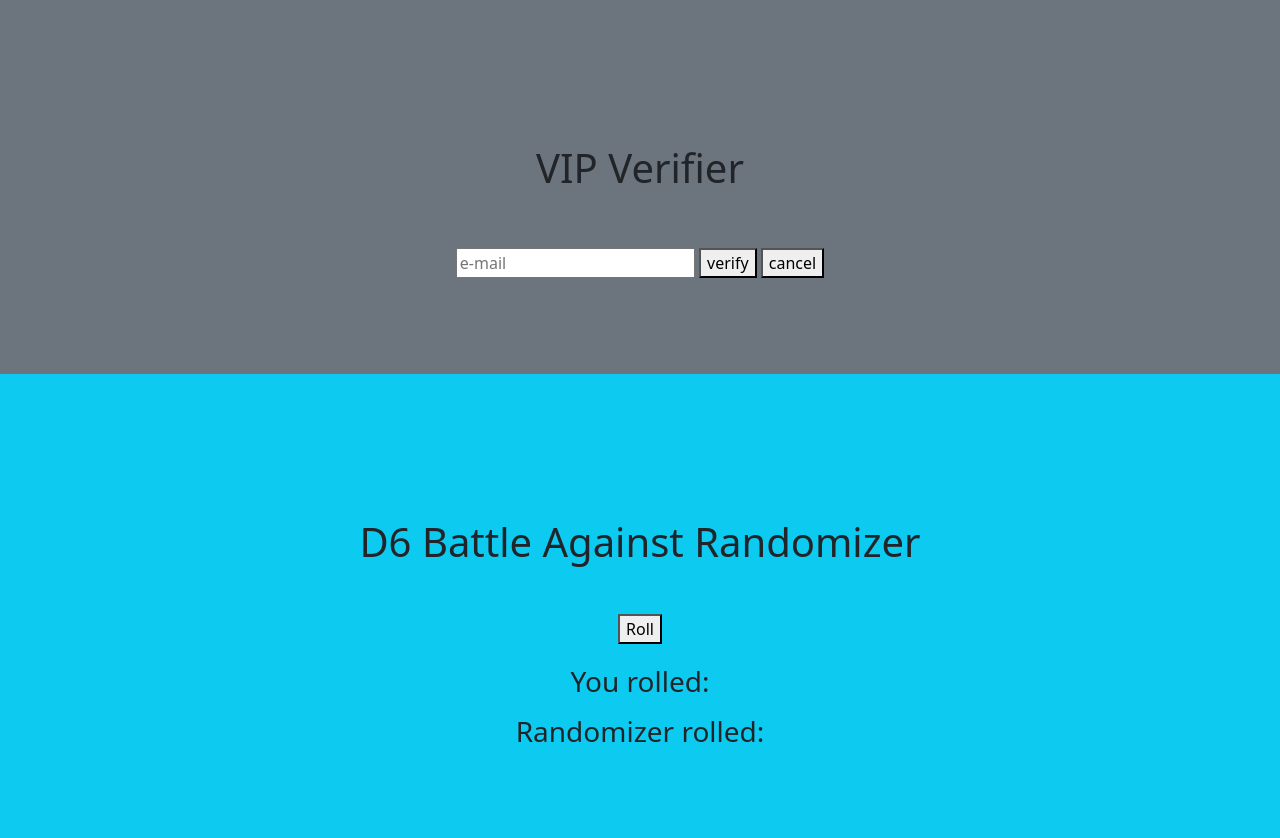
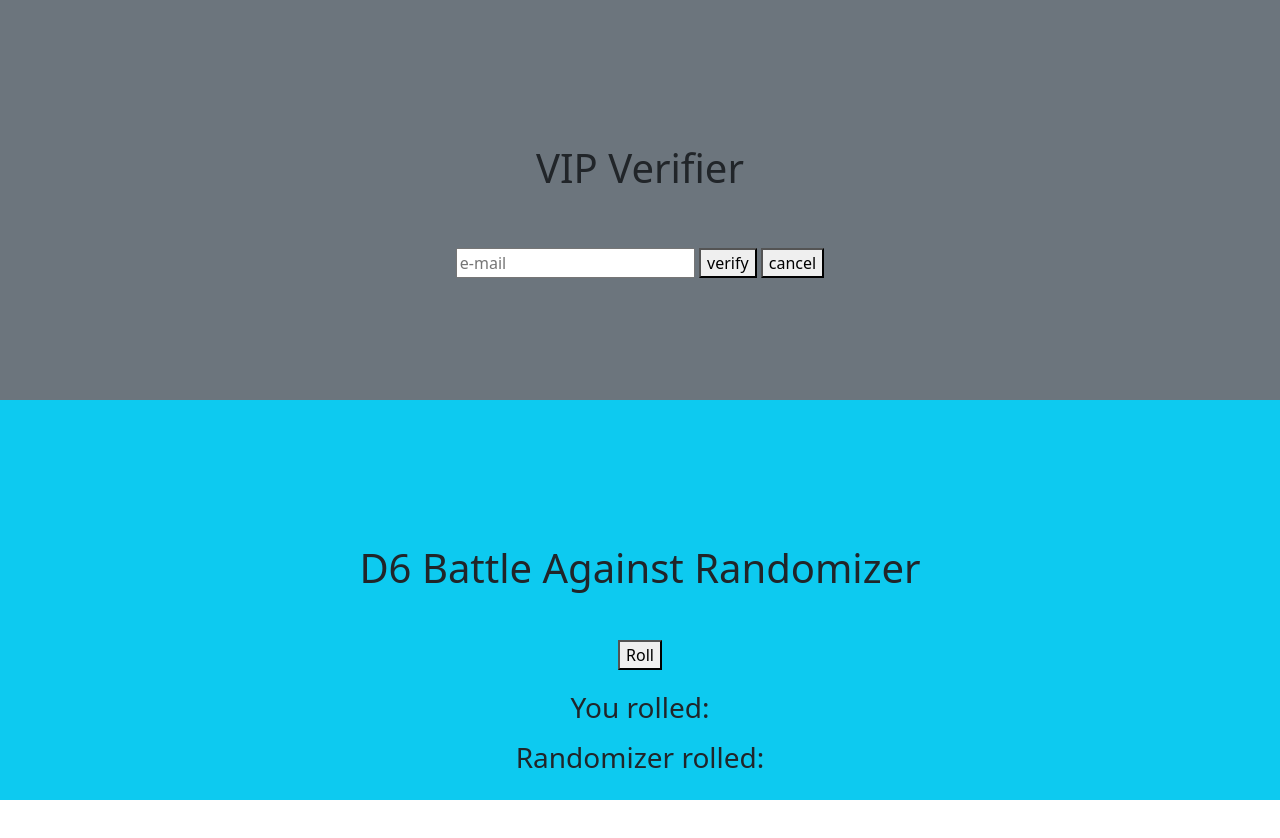
Before and after one commit to Yuri-Punzo/js-mail-dadi, a plain HTML site: page index.html in a window 1280 px wide. Drawn offline with nearby package versions, Linux system fonts and the light colour scheme.

Commit message:
some more aesthetic

```diff
--- a/assets/CSS/style.css
+++ b/assets/CSS/style.css
@@ -1,3 +1,11 @@
 .display_none{
     display: none;
 }
+
+.verifier{
+    height: 50vh;
+}
+
+.dice_game{
+    height: 50vh;
+}
--- a/index.html
+++ b/index.html
@@ -33,7 +33,7 @@
     </section>
 
     <section class="dice_game bg-info">
-        <div class="container py-5">
+        <div class="container pt-5">
             <div class="row">
                 <div class="col d-flex flex-column align-items-center my-5">
                     <h1 class="my-5">D6 Battle Against Randomizer</h1>
```
